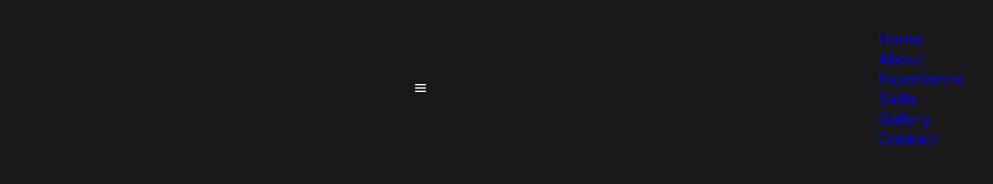
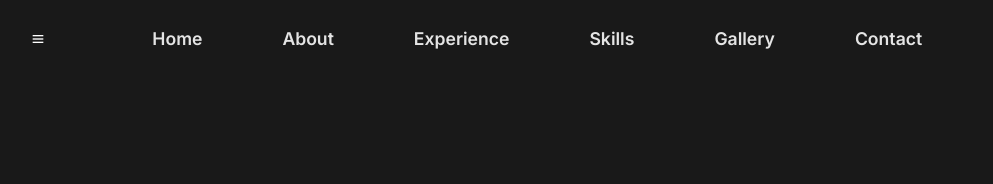
Before and after one commit to Bawantha1234/MynewWebsite, a plain HTML site: page pages/index.html in a window 1280 px wide. Shown: the whole page, without its empty margins (177-1170 px from the left). Drawn offline with nearby package versions, Linux system fonts and the light colour scheme.

Commit message:
create css for nav list

```diff
--- a/assert/style/style.css
+++ b/assert/style/style.css
@@ -9,6 +9,7 @@
     border: none;
     outline: none;
 }
+
 :root{
     --bg-color : #191919;
     --secont-bg-color : #101010;
@@ -41,3 +42,23 @@ header{
     border-bottom: 1px solid transparent;
     transition: all ease .50s;
 }
+
+.navlist{
+    display: flex;
+}
+
+.navlist a{
+    color: var(--second-color);
+    font-size: var(--p-font);
+    font-weight: 600;
+    margin: 0 40px;
+    transition: all ease .40s;
+}
+
+navlist a :hover{
+    color: var(--main-color);
+}
+
+#menu-icon{
+
+}
```
